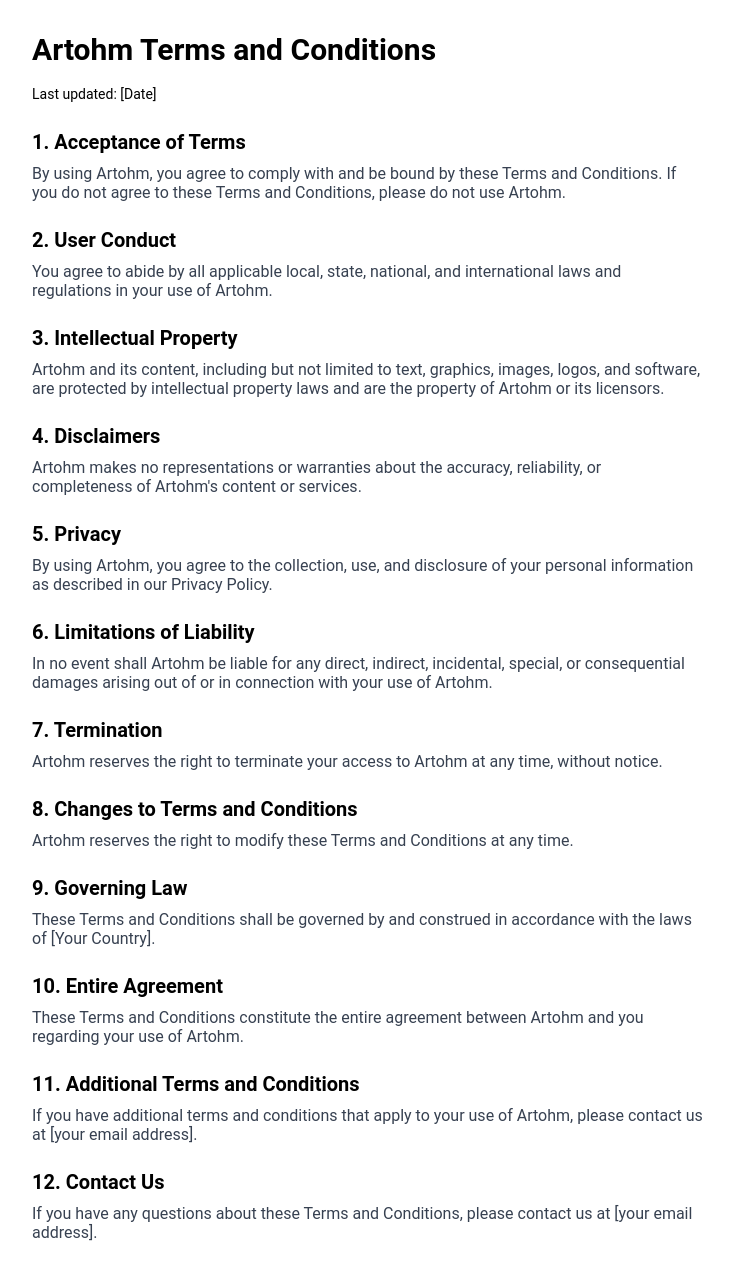
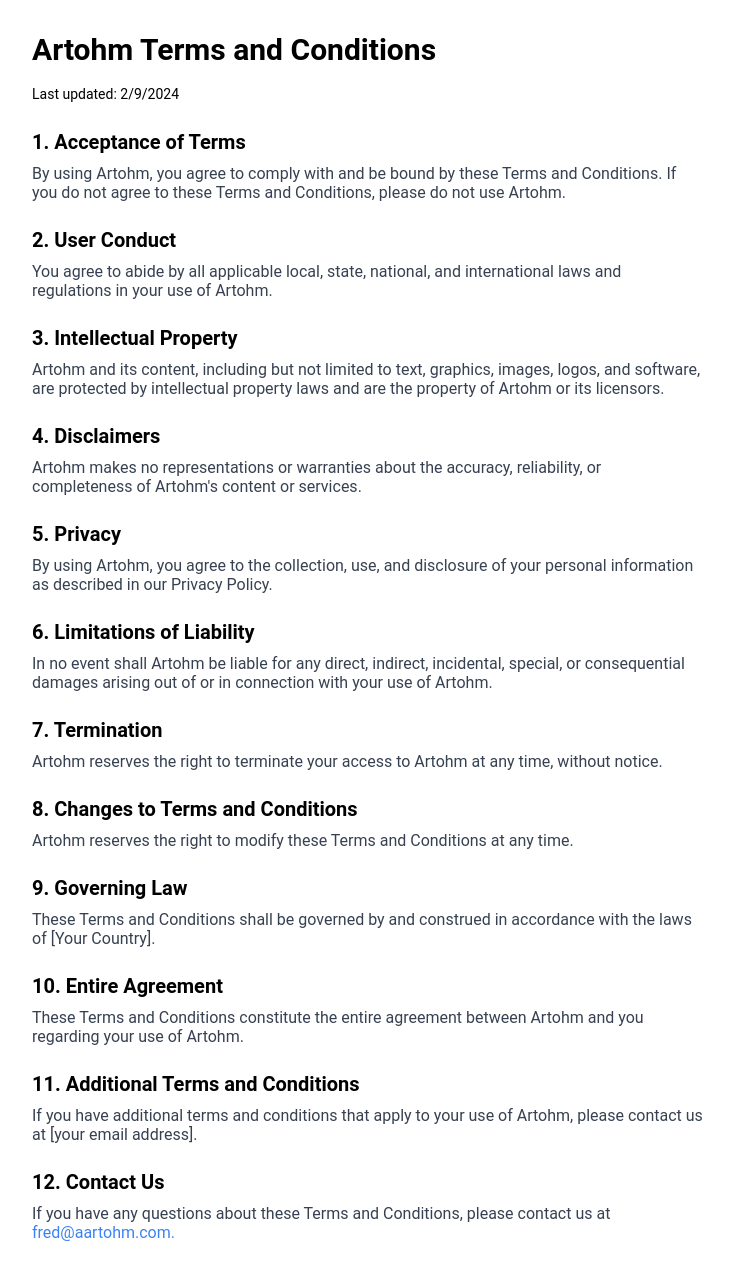
Before and after one commit to Fredrick-Karuri/ArtohmWebsite, a React (Vite) app: page /terms-and-conditions in a window 1280 px wide. Shown: the whole page, without its empty margins (272-1005 px from the left). Built offline with nearby package versions, Linux system fonts and the light colour scheme; a web font is replaced by a local one.

Commit message:
added email links

```diff
--- a/src/pages/PrivacyPolicy/index.jsx
+++ b/src/pages/PrivacyPolicy/index.jsx
@@ -7,6 +7,8 @@
     month: 'long',
     day: 'numeric'
   })
+
+  const emailAddress = 'fred@aartohm.com'
   return (
     <div className='max-w-3xl mx-auto my-8 sm:mx-4'>
       <h1 className='text-3xl font-bold mb-4'>Artohm Privacy Policy</h1>
@@ -103,7 +105,11 @@
       <h2 className='text-xl font-bold mt-6 mb-2'>12. Contact Us</h2>
       <p className='text-gray-700 mb-4'>
         If you have questions or concerns about this Privacy Policy, please
-        contact us at fred@aartohm.com
+        contact us at
+        <a className='text-blue-500' href={`mailto:${emailAddress}`}>
+          {' '}
+          {emailAddress}.
+        </a>
       </p>
     </div>
   )
--- a/src/pages/Terms&Conditions/index.jsx
+++ b/src/pages/Terms&Conditions/index.jsx
@@ -3,12 +3,19 @@
 import React from 'react'
 
 const TermsAndConditions = () => {
+  //manually setting up updated terms and conditions date
+  const lastUpdated = new Date('2024-02-09T00:00:00')
+
+  const emailAddress = 'fred@aartohm.com'
+
   return (
     <div className='max-w-2xl mx-auto my-8 sm:mx-4'>
       <h1 className='text-3xl font-bold mb-4 sm:text-2xl'>
         Artohm Terms and Conditions
       </h1>
-      <p className='text-sm mb-4'>Last updated: [Date]</p>
+      <p className='text-sm mb-4'>
+        Last updated: {lastUpdated.toLocaleDateString()}
+      </p>
 
       <h2 className='text-xl font-bold mt-6 mb-2'>1. Acceptance of Terms</h2>
       <p className='text-gray-700 mb-4'>
@@ -85,10 +92,12 @@
         Artohm, please contact us at [your email address].
       </p>
 
-        <h2 className='text-xl font-bold mt-6 mb-2'>12. Contact Us</h2>
+      <h2 className='text-xl font-bold mt-6 mb-2'>12. Contact Us</h2>
       <p className='text-gray-700 mb-4'>
         If you have any questions about these Terms and Conditions, please
-        contact us at [your email address].
+        contact us at <a
+        className='text-blue-500'
+        href={`mailto:${emailAddress}`}> {emailAddress}. </a>
       </p>
     </div>
   )
```
